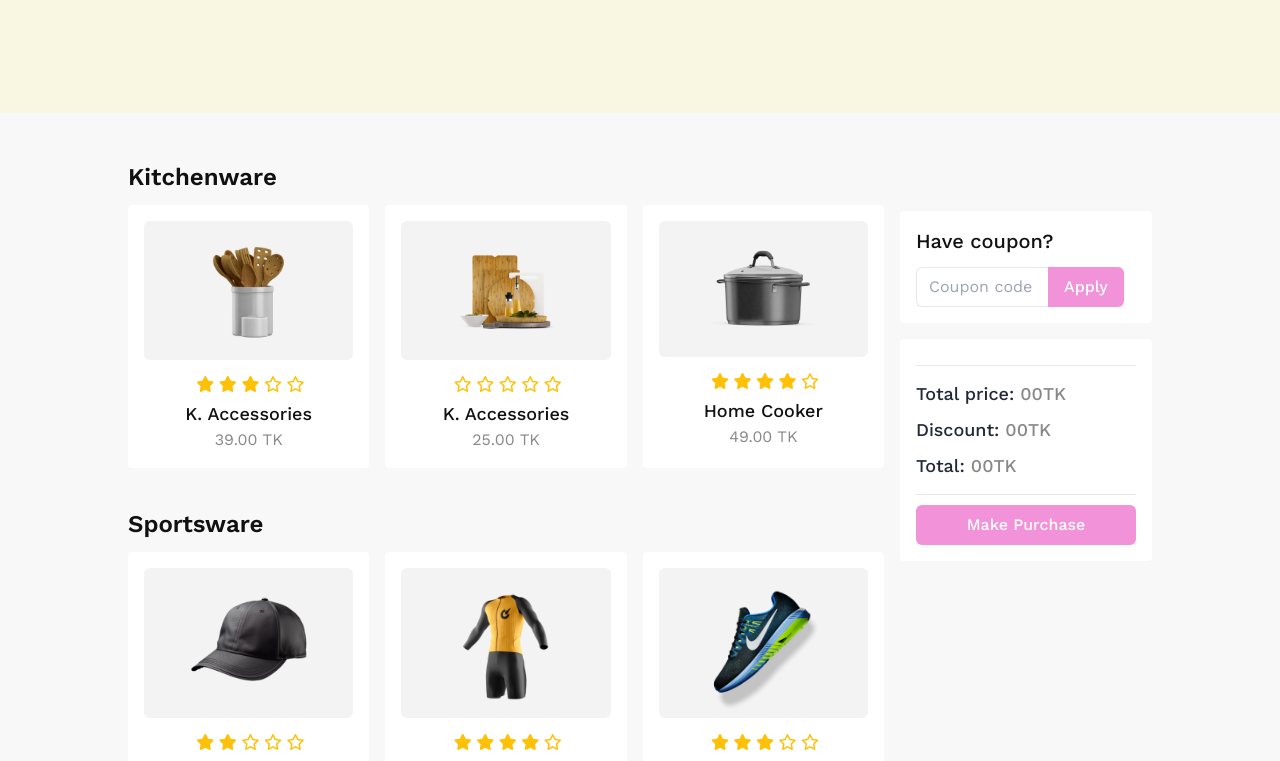
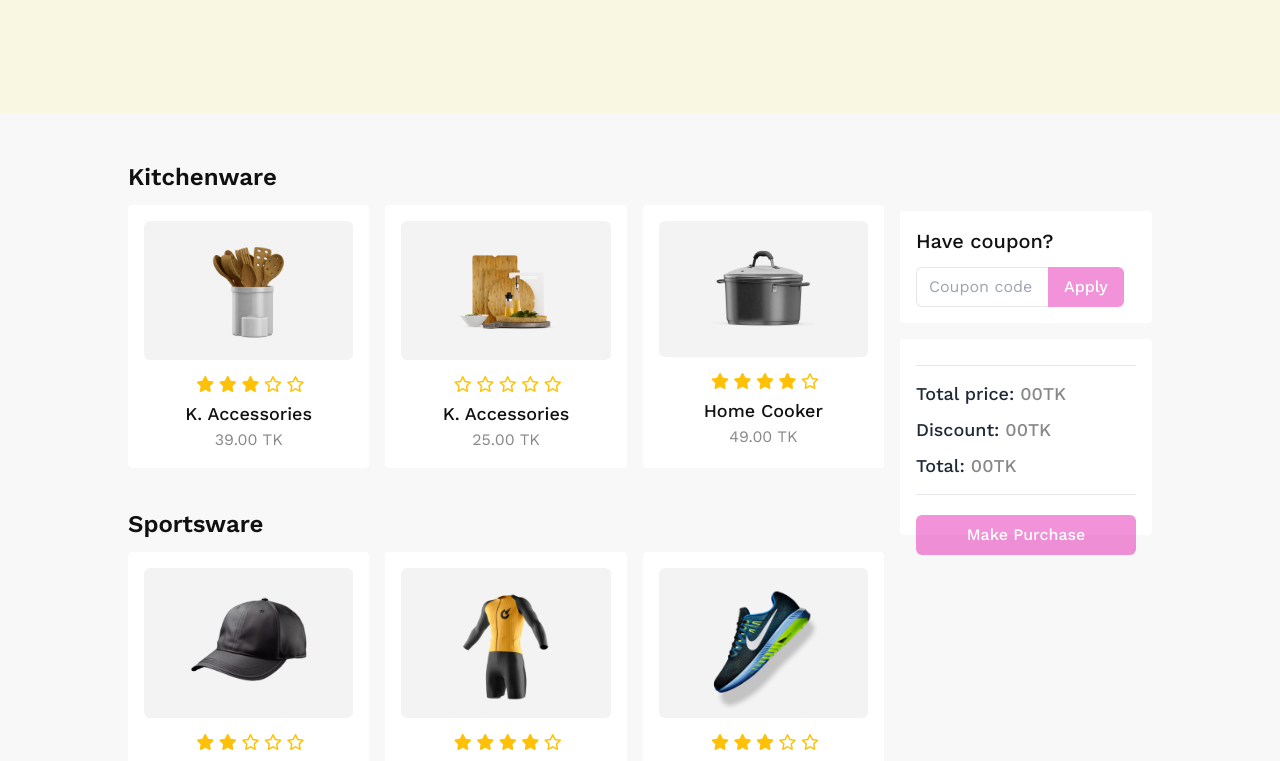
Before and after one commit to ashrafulrifaz/summer-sale-ph, a plain HTML site: page index.html in a window 1280 px wide. Shown: the part 527-1288 px from the top of the page. Drawn offline with nearby package versions, Linux system fonts and the light colour scheme.

Commit message:
fixed an issue

```diff
--- a/index.html
+++ b/index.html
@@ -187,7 +187,7 @@
                      <button id="btn-apply" class="text-white text-base font-medium bg-[#E527B280] rounded-e-md py-2 px-4" disabled>Apply</button>
                   </div>
                </div>
-               <div class="mt-4 bg-white rounded p-4">
+               <div class="mt-4 bg-white rounded p-4 pb-0">
                   <div id="product-list">
 
                   </div>
@@ -195,8 +195,8 @@
                   <p class="text-lg leading-loose font-medium">Total price: <span id="total-price" class="text-[#11111180]">00</span><span class="text-[#11111180]">TK</span></p>
                   <p class="text-lg leading-loose font-medium">Discount: <span id="discount-price" class="text-[#11111180]">00</span><span class="text-[#11111180]">TK</span></p>
                   <p class="text-lg leading-loose font-medium">Total: <span id="final-price" class="text-[#11111180]">00</span><span class="text-[#11111180]">TK</span></p>
-                  <hr class="my-2.5">
-                  <button onclick="purchase_modal.showModal()" id="btn-purchase" class="text-white text-base font-medium bg-[#E527B280] rounded-md w-full py-2 px-4" disabled>Make Purchase</button>
+                  <hr class="mt-2.5">
+                  <button onclick="purchase_modal.showModal()" id="btn-purchase" class="text-white text-base font-medium bg-[#E527B280] rounded-md w-full md:w-2/5 lg:w-full py-2 px-4 relative -bottom-5" disabled>Make Purchase</button>
                   <dialog id="purchase_modal" class="modal">
                      <form method="dialog" class="modal-box text-center py-16 px-5 w-4/5 md:w-2/5">
                         <img src="images/congo.png" class="w-1/4 md:w-4/12 lg:w-1/4 mx-auto mb-3">
@@ -213,7 +213,6 @@
       </div>
    </section>
 
-
    <script src="style/style.js"></script>
 
 </body>
```
